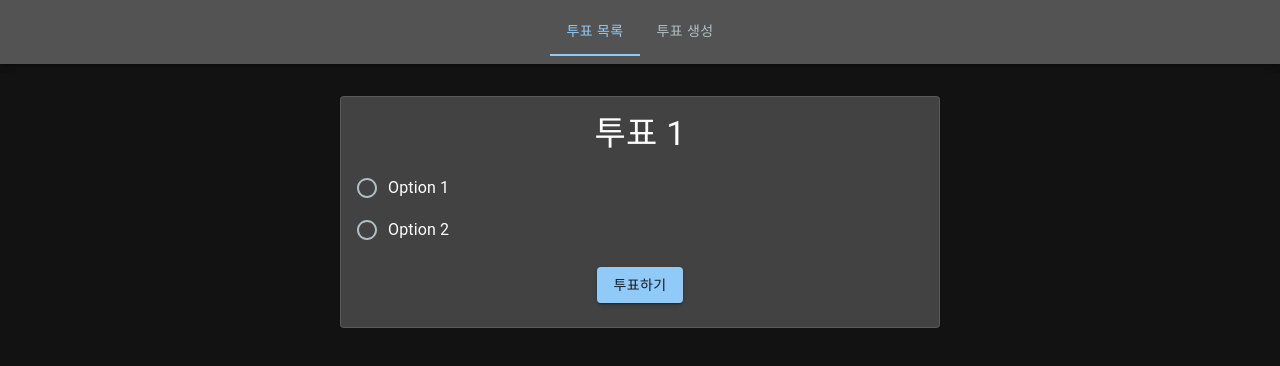
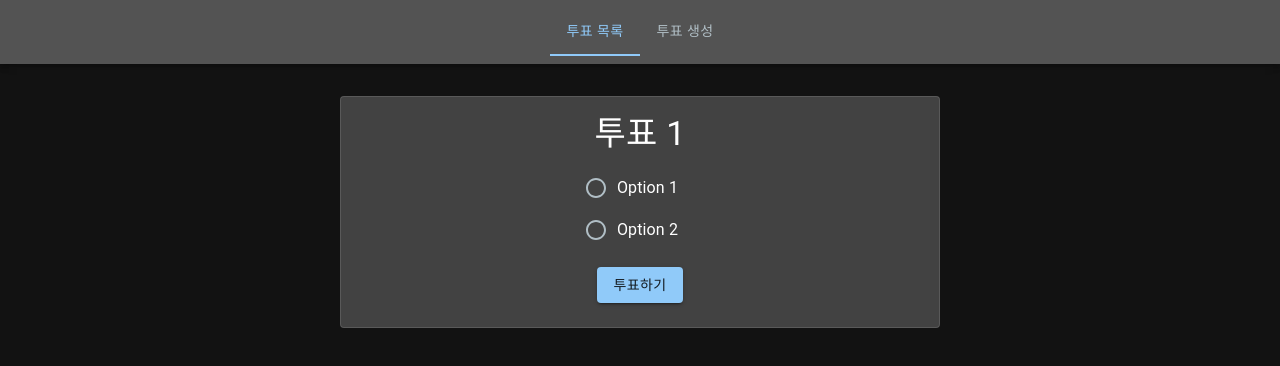
Before and after one commit to zestlee1106/fe-vote, a React (Create React App) app: page /vote/1 in a window 1280 px wide. Shown: the top 366 px of the page. Built offline with nearby package versions, Linux system fonts and the light colour scheme.

Commit message:
update: 각 옵션들을 가운데 정렬로

```diff
--- a/src/pages/VoteDetail.tsx
+++ b/src/pages/VoteDetail.tsx
@@ -18,11 +18,13 @@ const VoteDetail: React.FC = () => {
           <Typography variant="h4" gutterBottom>
             투표 {id}
           </Typography>
-          <RadioGroup value={selectedOption} onChange={(e) => setSelectedOption(e.target.value)}>
-            <FormControlLabel value="option1" control={<Radio />} label="Option 1" />
-            <FormControlLabel value="option2" control={<Radio />} label="Option 2" />
-            {/* 추가 옵션 */}
-          </RadioGroup>
+          <Box sx={{ display: 'flex', flexDirection: 'column', alignItems: 'center' }}>
+            <RadioGroup value={selectedOption} onChange={(e) => setSelectedOption(e.target.value)}>
+              <FormControlLabel value="option1" control={<Radio />} label="Option 1" />
+              <FormControlLabel value="option2" control={<Radio />} label="Option 2" />
+              {/* 추가 옵션 */}
+            </RadioGroup>
+          </Box>
           <Button onClick={handleVote} variant="contained" color="primary" sx={{ mt: 2 }}>
             투표하기
           </Button>
```
